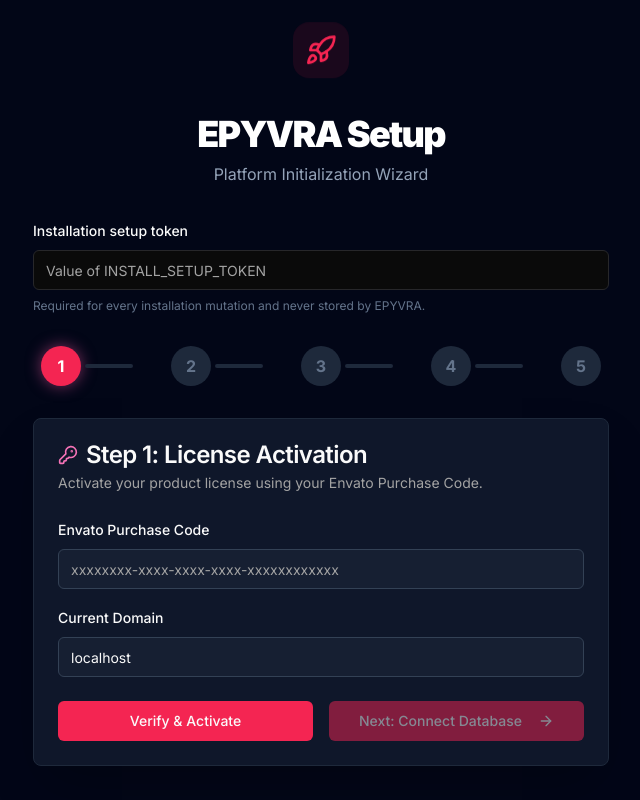
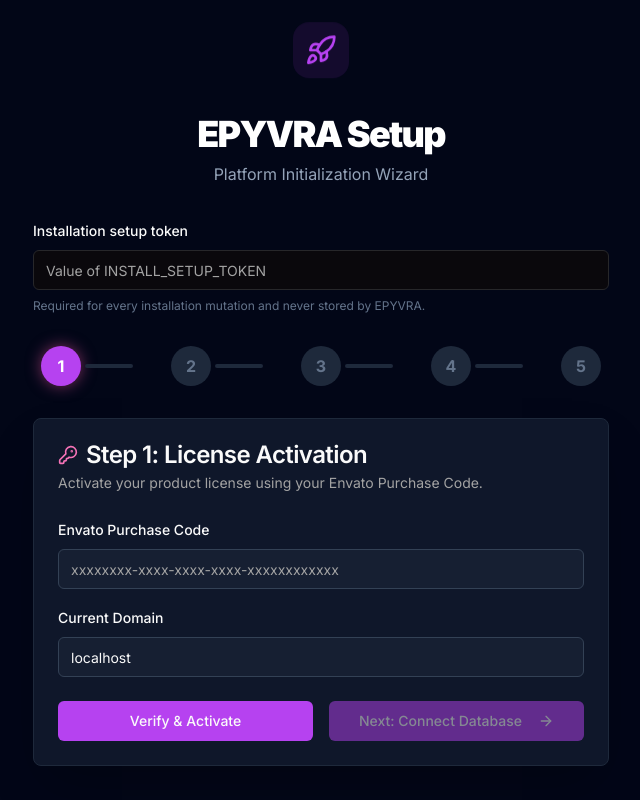
Before and after one commit to Sovhail/epyvra, a Next.js app in the folder code/: page /install in a window 1280 px wide. Shown: the whole page, without its empty margins (319-959 px from the left). Built offline with nearby package versions, Linux system fonts and the light colour scheme; no server answers; the database is empty.

Commit message:
rebrand(ui): apply EPYVRA cinematic visual system

```diff
--- a/code/src/app/globals.css
+++ b/code/src/app/globals.css
@@ -3,30 +3,34 @@
 @tailwind utilities;
 
 body {
-  font-family: Arial, Helvetica, sans-serif;
+  font-family: Inter, ui-sans-serif, system-ui, -apple-system, BlinkMacSystemFont, "Segoe UI", sans-serif;
+  background-image:
+    radial-gradient(circle at 12% -10%, hsl(280 85% 60% / 0.16), transparent 34rem),
+    radial-gradient(circle at 92% 8%, hsl(327 86% 58% / 0.12), transparent 30rem);
+  background-attachment: fixed;
 }
 
 @layer base {
   :root {
-    --background: 0 0% 4%;
+    --background: 270 22% 4%;
     --foreground: 0 0% 98%;
-    --card: 0 0% 8%;
+    --card: 268 20% 9%;
     --card-foreground: 0 0% 98%;
     --popover: 0 0% 4%;
     --popover-foreground: 0 0% 98%;
-    --primary: 347 90% 55%;
+    --primary: 280 85% 60%;
     --primary-foreground: 0 0% 98%;
     --secondary: 240 4% 16%;
     --secondary-foreground: 0 0% 98%;
     --muted: 240 4% 16%;
     --muted-foreground: 0 0% 63.9%;
-    --accent: 347 90% 55%;
+    --accent: 327 86% 58%;
     --accent-foreground: 0 0% 98%;
     --destructive: 0 62.8% 30.6%;
     --destructive-foreground: 0 0% 98%;
     --border: 240 4% 16%;
     --input: 240 4% 16%;
-    --ring: 347 90% 55%;
+    --ring: 280 85% 60%;
     --chart-1: 220 70% 50%;
     --chart-2: 160 60% 45%;
     --chart-3: 30 80% 55%;
@@ -35,42 +39,42 @@ body {
     --radius: 0.5rem;
     --sidebar-background: 240 10% 6%;
     --sidebar-foreground: 0 0% 80%;
-    --sidebar-primary: 347 90% 55%;
+    --sidebar-primary: 280 85% 60%;
     --sidebar-primary-foreground: 0 0% 100%;
     --sidebar-accent: 240 4% 16%;
     --sidebar-accent-foreground: 0 0% 98%;
     --sidebar-border: 240 4% 16%;
-    --sidebar-ring: 347 90% 55%;
+    --sidebar-ring: 280 85% 60%;
   }
 
   .dark {
-    --background: 0 0% 4%;
+    --background: 270 22% 4%;
     --foreground: 0 0% 98%;
-    --card: 0 0% 8%;
+    --card: 268 20% 9%;
     --card-foreground: 0 0% 98%;
     --popover: 0 0% 4%;
     --popover-foreground: 0 0% 98%;
-    --primary: 347 90% 55%;
+    --primary: 280 85% 60%;
     --primary-foreground: 0 0% 98%;
     --secondary: 240 4% 16%;
     --secondary-foreground: 0 0% 98%;
     --muted: 240 4% 16%;
     --muted-foreground: 0 0% 63.9%;
-    --accent: 347 90% 55%;
+    --accent: 327 86% 58%;
     --accent-foreground: 0 0% 98%;
     --destructive: 0 62.8% 30.6%;
     --destructive-foreground: 0 0% 98%;
     --border: 240 4% 16%;
     --input: 240 4% 16%;
-    --ring: 347 90% 55%;
+    --ring: 280 85% 60%;
     --sidebar-background: 240 10% 6%;
     --sidebar-foreground: 0 0% 80%;
-    --sidebar-primary: 347 90% 55%;
+    --sidebar-primary: 280 85% 60%;
     --sidebar-primary-foreground: 0 0% 100%;
     --sidebar-accent: 240 4% 16%;
     --sidebar-accent-foreground: 0 0% 98%;
     --sidebar-border: 240 4% 16%;
-    --sidebar-ring: 347 90% 55%;
+    --sidebar-ring: 280 85% 60%;
   }
 }
 
```
Also changed, not shown: 2 other files (tests, documents, lock files or other folders).
